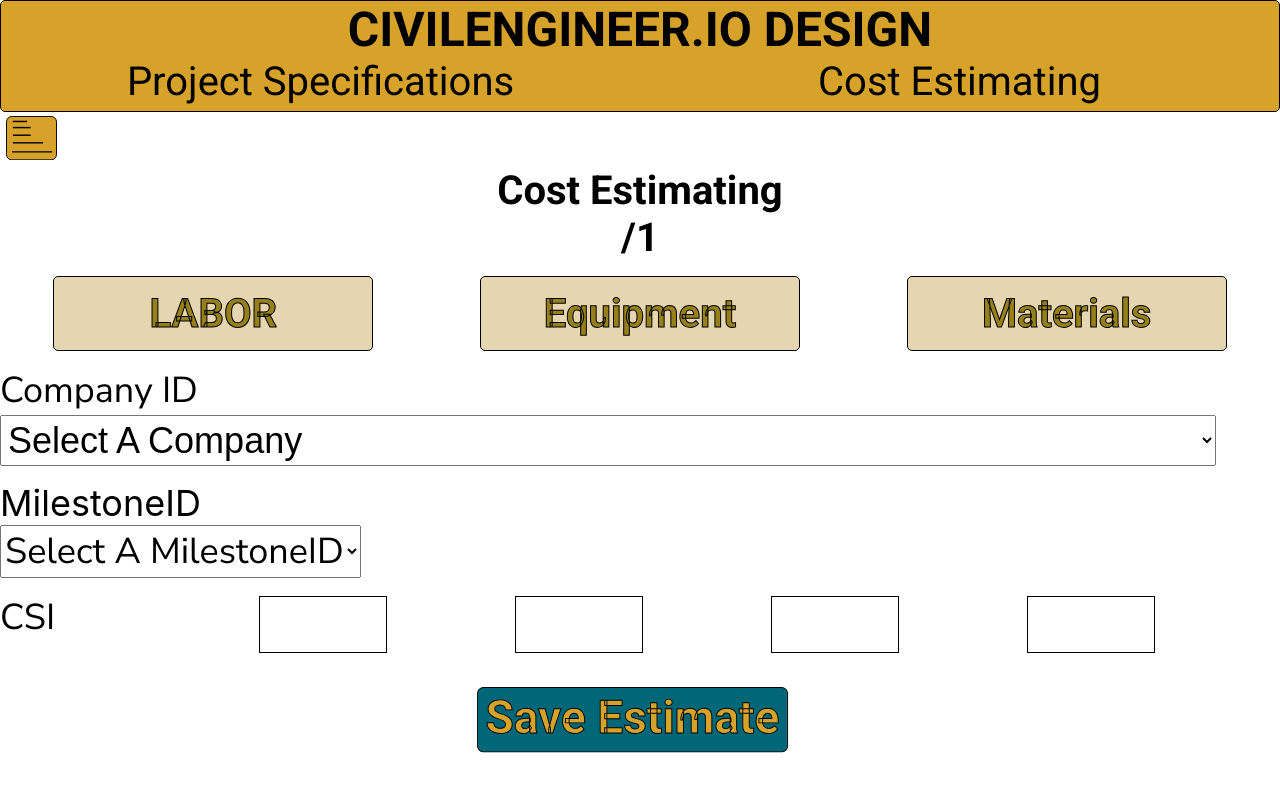
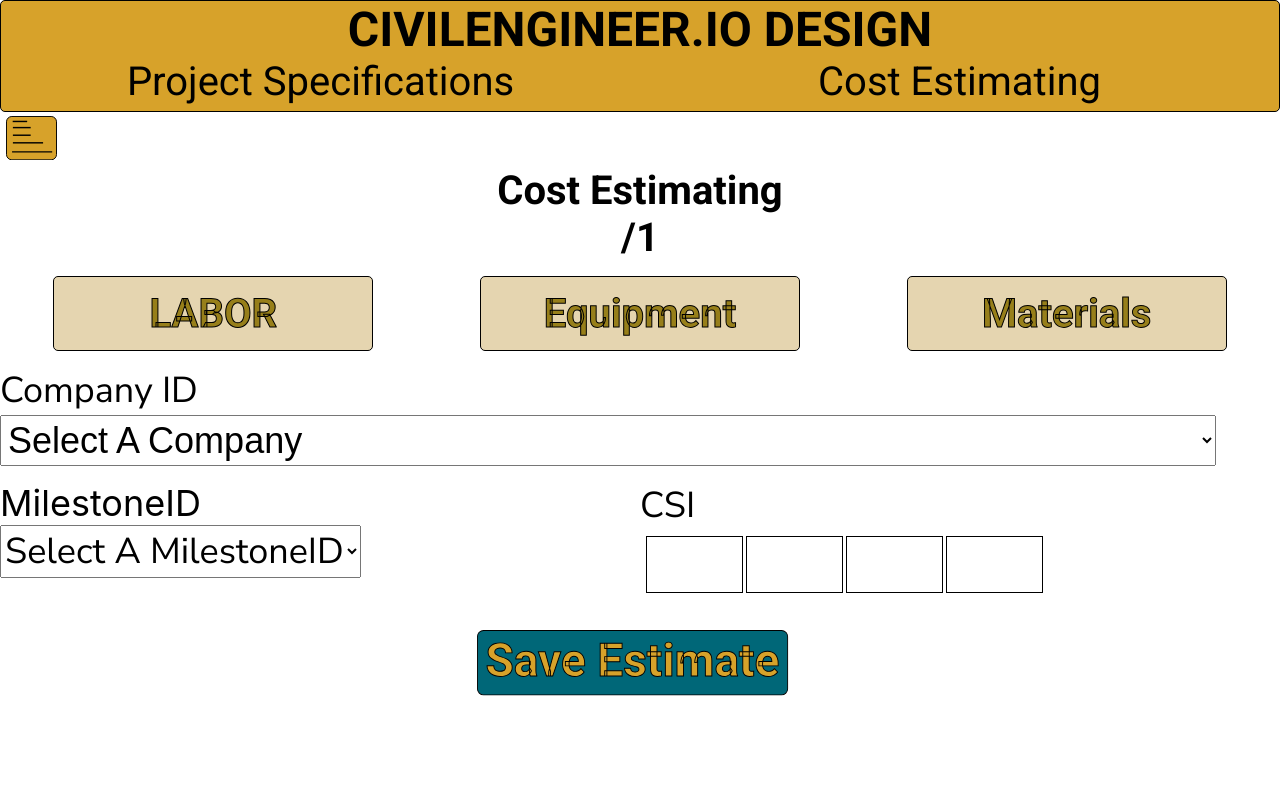
Before and after one commit to mazenongithub/design-civilengineer, a React (Create React App) app: page /1/projects/1/costestimate in a window 1280 px wide. Shown: the top 792 px of the page. Built offline with nearby package versions, Linux system fonts and the light colour scheme; no server answers.

Commit message:
update to layout

```diff
--- a/src/components/costestimate.js
+++ b/src/components/costestimate.js
@@ -1328,6 +1328,36 @@ class CostEstimate extends Component {
 
             }
         }
+
+        const milestonescsi = () => {
+
+            if (this.state.width > 800) {
+
+
+                return(<div style={{ ...styles.generalFlex }}>
+                    <div style={{ ...styles.flex1 }}>
+                    {milestoneid.showmilestoneid.call(this)}
+                    </div>
+                    <div style={{ ...styles.flex1 }}>
+                    {csi.showCSI.call(this)}
+                    </div>
+                </div>)
+
+
+
+            } else {
+                return(<div style={{ ...styles.generalFlex }}>
+                <div style={{ ...styles.flex1 }}>
+                {milestoneid.showmilestoneid.call(this)}
+                {csi.showCSI.call(this)}
+                </div>
+                </div>)
+
+            }
+
+
+
+        }
         return (
 
             <div style={{ ...styles.generalFlex }}>
@@ -1356,9 +1386,7 @@ class CostEstimate extends Component {
 
 
 
-                    {milestoneid.showmilestoneid.call(this)}
-
-                    {csi.showCSI.call(this)}
+                    {milestonescsi()}
                     {showmaterialdate()}
 
                     {showtimes()}
--- a/src/components/csi.js
+++ b/src/components/csi.js
@@ -205,74 +205,38 @@ class CSI {
         }
 
         const showcodes = () => {
-            if (this.state.width > 800) {
 
-                return (
-                    <div style={{ ...styles.generalFlex }}>
-                        <div style={{ ...styles.flex1 }}>
-                            <span style={{ ...styles.generalFont, ...regularFont }}>CSI</span>
-                        </div>
-                        <div style={{ ...styles.flex1 }}>
-                            <input style={{ ...styles.generalField, ...regularFont, ...styles.generalFont, ...styles.csiField, ...styles.addMargin }}
-                                value={this.state.csi_1}
-                                onChange={event => { this.setState({csi_1:event.target.value}) }}
-                            />
-
-                        </div>
-                        <div style={{ ...styles.flex1 }}>
-                            <input style={{ ...styles.generalField, ...regularFont, ...styles.generalFont, ...styles.csiField, ...styles.addMargin }}
-                                value={this.state.csi_2}
-                                onChange={event => { this.setState({csi_2:event.target.value}) }}
-                            />
-                        </div>
-                        <div style={{ ...styles.flex1 }}>
-                            <input style={{ ...styles.generalField, ...regularFont, ...styles.generalFont, ...styles.csiField, ...styles.addMargin }}
-                                 value={this.state.csi_3}
-                                onChange={event => { this.setState({csi_3:event.target.value}) }}
-                            />
-                        </div>
-                        <div style={{ ...styles.flex1 }}>
-                            <input style={{ ...styles.generalField, ...regularFont, ...styles.generalFont, ...styles.csiField, ...styles.addMargin }}
-                                value={this.state.csi_4}
-                                onChange={event => { this.setState({csi_4:event.target.value}) }}
-                            />
-                        </div>
-                    </div>
-                )
-
-
-            } else {
 
                 return (
 
-                    <div style={{ ...styles.generalFlex }}>
-                        <div style={{ ...styles.flex1 }}>
+                    <div style={{ ...styles.generalFlex, ...styles.csiContainer  }}>
+                        <div style={{ ...styles.flex1, ...styles.csiContainer }}>
 
                             <div style={{ ...regularFont, ...styles.generalFont, ...styles.generalContainer }}>
                                 CSI
                             </div>
 
                             <div style={{ ...styles.generalFlex }}>
-                                <div style={{ ...styles.flex1 }}>
+                                <div style={{ ...styles.flex1,...styles.addMargin }}>
                                     <input style={{ ...styles.generalField, ...regularFont, ...styles.generalFont, ...styles.csiField, ...styles.addMargin }}
                                         value={this.state.csi_1}
                                         onChange={event => { this.setState({csi_1:event.target.value})}}
                                     />
 
                                 </div>
-                                <div style={{ ...styles.flex1 }}>
+                                <div style={{ ...styles.flex1,...styles.addMargin }}>
                                     <input style={{ ...styles.generalField, ...regularFont, ...styles.generalFont, ...styles.csiField, ...styles.addMargin }}
                                         value={this.state.csi_2}
                                         onChange={event => { this.setState({csi_2:event.target.value})}}
                                     />
                                 </div>
-                                <div style={{ ...styles.flex1 }}>
+                                <div style={{ ...styles.flex1,...styles.addMargin }}>
                                     <input style={{ ...styles.generalField, ...regularFont, ...styles.generalFont, ...styles.csiField, ...styles.addMargin }}
                                         value={this.state.csi_3}
                                         onChange={event => { this.setState({csi_3:event.target.value})}}
                                     />
                                 </div>
-                                <div style={{ ...styles.flex1 }}>
+                                <div style={{ ...styles.flex1,...styles.addMargin }}>
 
                                     <input style={{ ...styles.generalField, ...regularFont, ...styles.generalFont, ...styles.csiField, ...styles.addMargin }}
                                         value={this.state.csi_4}
@@ -285,7 +249,7 @@ class CSI {
                     </div>
                 )
 
-            }
+
         }
         return (
             <div className="hidescroll" style={{ ...styles.generalFlex,...styles.bottomMargin15 }}>
--- a/src/components/styles.js
+++ b/src/components/styles.js
@@ -48,6 +48,9 @@ export function MyStylesheet() {
         },
         calenderContainer:{
             maxWidth:'585px'
+        },
+        csiContainer:{
+            maxWidth:'400px'
         },
         width80:{
             width:'80%'
```
